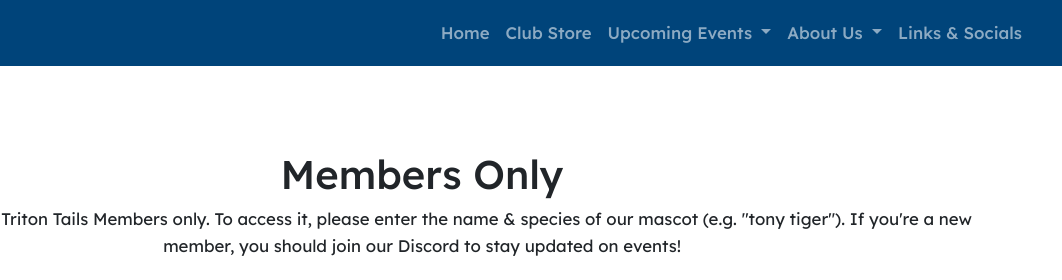
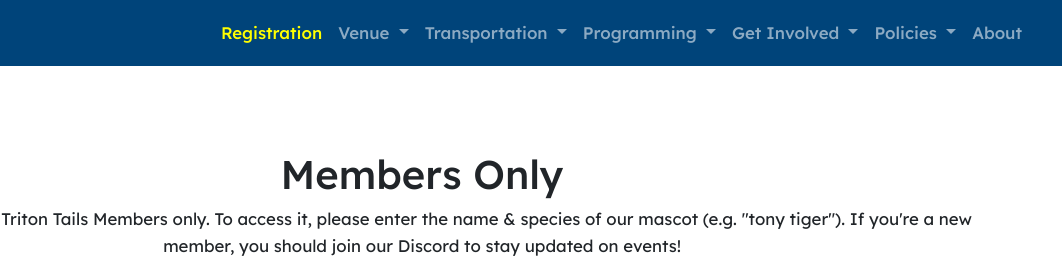
Before and after one commit to furriesatucsd/howloween-website, an Eleventy site: page src/content/locked.njk in a window 1280 px wide. Shown: the top 280 px of the page, 218-1280 px from the left. Built offline with nearby package versions, Linux system fonts and the light colour scheme; Eleventy itself is replaced by a stand-in of ours; files that its build step writes are made by us from their sources; files whose address does not match are found by name.

Commit message:
add new page categories to json and temp spotlight style to layout; pages not created yet

```diff
--- a/src/content/components/navigation.njk
+++ b/src/content/components/navigation.njk
@@ -18,7 +18,25 @@
 
     <div class="collapse navbar-collapse" id="navbarMain">
       <ul class="navbar-nav ms-auto mb-2 mb-lg-0">
-        {% for item in navigation.main %} {% if item.type == "dropdown" %}
+        {% for item in navigation.main %}
+        {% if item.type == "feature" %}
+        <li class="nav-item">
+          <a
+            class="nav-link {% if page.url == item.url %}active{% endif %}"
+            style="color: yellow"
+            href="{{ item.url }}"
+            {%
+            if
+            item.external
+            %}target="_blank"
+            {%
+            endif
+            %}
+          >
+            {{ item.title }}
+          </a>
+        </li>
+        {% elif item.type == "dropdown" %}
         <li class="nav-item dropdown">
           <a
             class="nav-link dropdown-toggle"
--- a/src/content/data/global/navigation.json
+++ b/src/content/data/global/navigation.json
@@ -1,25 +1,69 @@
 {
   "main": [
     {
-      "title": "Home",
-      "url": "/"
+      "title": "Registration",
+      "type": "feature",
+      "url": "/registration/"
     },
     {
-      "title": "Club Store",
-      "url": "/store/"
-    },
-    {
-      "title": "Upcoming Events",
+      "title": "Venue",
       "type": "dropdown",
+      "url": "/venue/",
       "items": [
         {
-          "title": "Event Calendar",
-          "url": "/event-calendar/"
+          "title": "Floor Plans",
+          "url": "/floor-plans/"
+        },
+        {
+          "title": "Food & Drink",
+          "url": "/food/"
         }
       ]
     },
     {
-      "title": "About Us",
+      "title": "Transportation",
+      "type": "dropdown",
+      "items": [
+        {
+          "title": "Parking",
+          "url": "/parking/"
+        },
+        {
+          "title": "Public Transit",
+          "url": "/transit/"
+        }
+      ]
+    },
+    {
+      "title": "Programming",
+      "type": "dropdown",
+      "items": [
+        {
+          "title": "Parking",
+          "url": "/parking/"
+        },
+        {
+          "title": "Public Transit",
+          "url": "/transit/"
+        }
+      ]
+    },
+    {
+      "title": "Get Involved",
+      "type": "dropdown",
+      "items": [
+        {
+          "title": "View All Applications",
+          "url": "/applications/"
+        },
+        {
+          "title": "Volunteering",
+          "url": "/volunteering/"
+        }
+      ]
+    },
+    {
+      "title": "Policies",
       "type": "dropdown",
       "items": [
         {
@@ -33,9 +77,8 @@
       ]
     },
     {
-      "title": "Links & Socials",
-      "url": "https://linktr.ee/furriesatucsd",
-      "external": true
+      "title": "About",
+      "url": "/about/"
     }
   ]
 }
```
